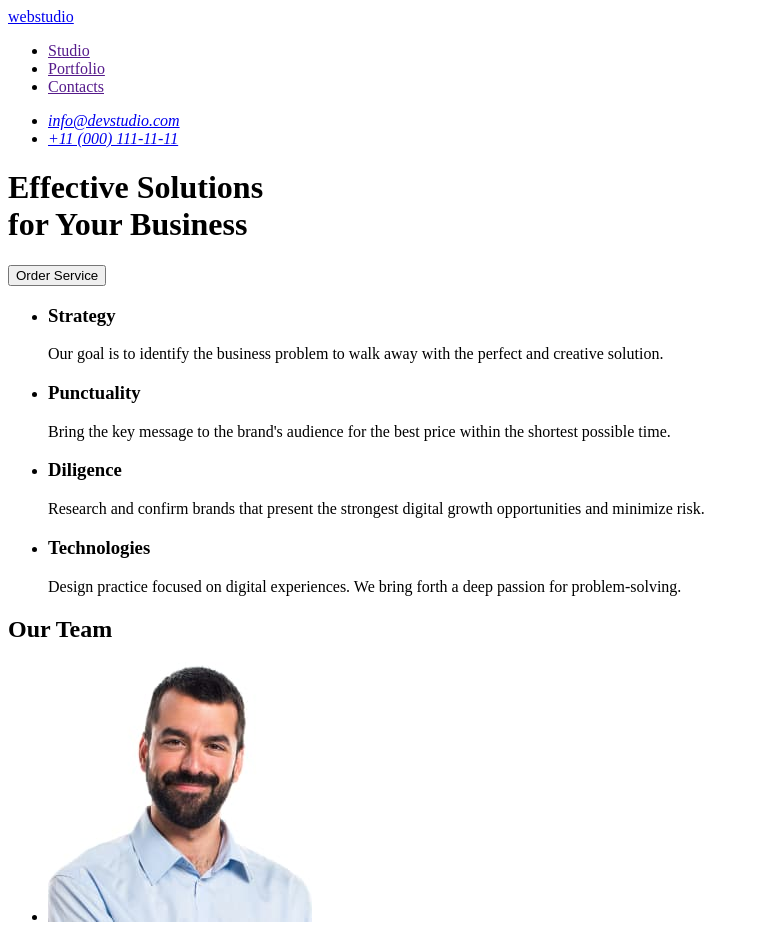
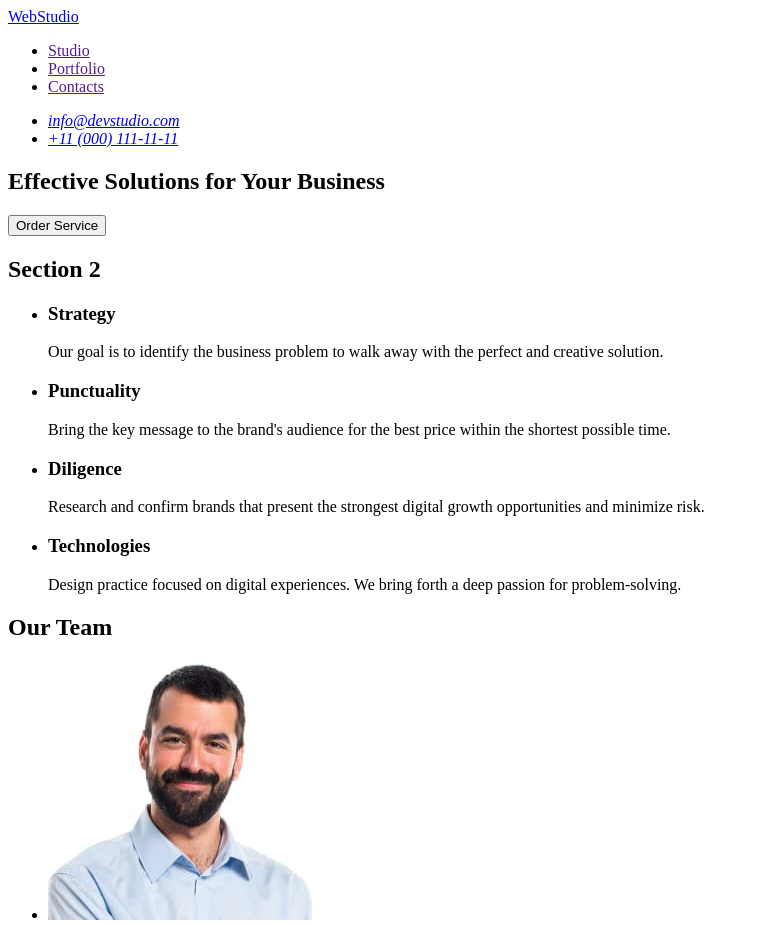
Before and after one commit to SerhiiMakarovVNua/goit-markup-hw-01, a plain HTML site: page index.html in a window 1280 px wide. Shown: the top 925 px of the page, without its empty margins (0-759 px from the left). Drawn offline with Linux system fonts and the light colour scheme.

Commit message:
error correction

```diff
--- a/index.html
+++ b/index.html
@@ -3,14 +3,13 @@
   <head>
     <meta charset="UTF-8" />
     <meta name="viewport" content="width=device-width, initial-scale=1.0" />
-    <title>Webstudio</title>
+    <title>WebStudio</title>
   </head>
   <body>
     <header>
-      <!--Logo-->
-      <a href="./index.html">webstudio</a>
       <!--Navi-->
       <nav>
+        <a href="./index.html">WebStudio</a>
         <ul>
           <li><a href="">Studio</a></li>
           <li><a href="">Portfolio</a></li>
@@ -25,13 +24,15 @@
       </address>
     </header>
     <main>
-      <!--Hero image-->
-      <div>
-        <h1>Effective Solutions<br />for Your Business</h1>
-        <button type="button">Order Service</button>
-      </div>
       <!--Section 1-->
       <section>
+        <h1>Effective Solutions for Your Business</h1>
+        <button type="button">Order Service</button>
+      </section>
+
+      <!--Section 2-->
+      <section>
+        <h2>Section 2</h2>
         <ul>
           <li>
             <h3>Strategy</h3>
@@ -63,7 +64,7 @@
           </li>
         </ul>
       </section>
-      <!--Section 2-->
+      <!--Section 3-->
       <section>
         <h2>Our Team</h2>
         <ul>
```
